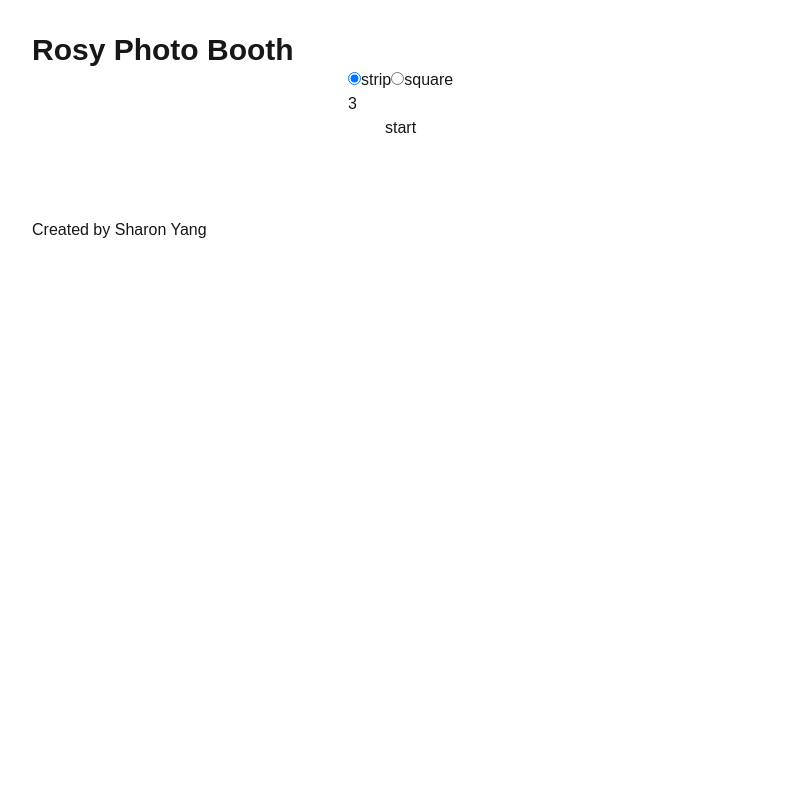
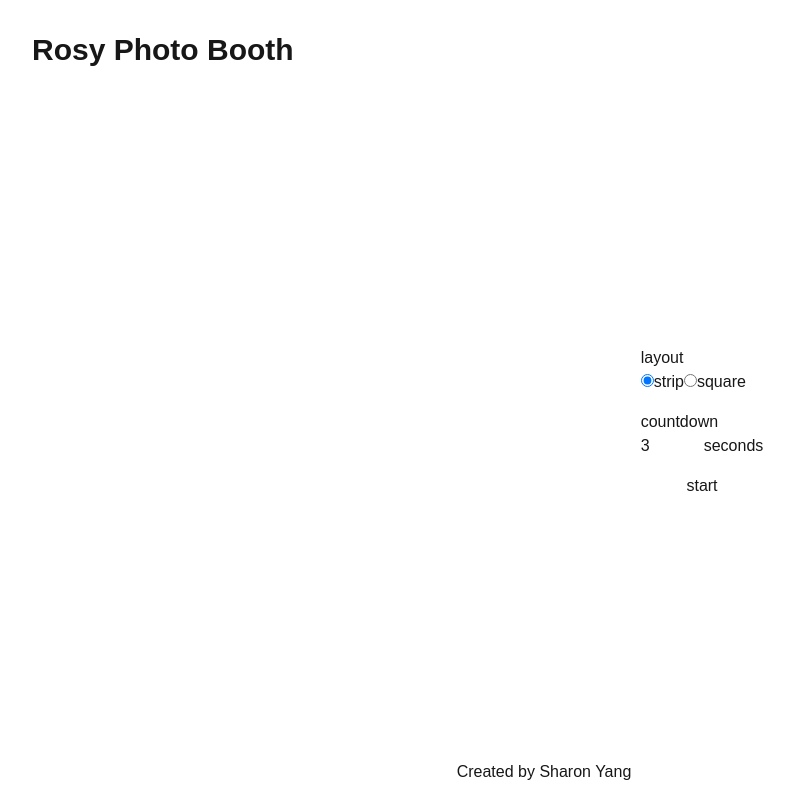
Before and after one commit to sharonyang16/rosy-photo-booth, a Next.js app: page / in a window 1280 px wide. Shown: the whole page, without its empty margins (96-890 px from the left). Built offline with nearby package versions, Linux system fonts and the light colour scheme; no server answers.

Commit message:
Style layout components to fill screen and add labels to options page

```diff
--- a/src/app/layout.tsx
+++ b/src/app/layout.tsx
@@ -24,12 +24,14 @@ export default function RootLayout({
   children: React.ReactNode;
 }>) {
   return (
-    <html lang="en">
+    <html lang="en" className="h-full">
       <body
-        className={`${nunito.variable} ${nunitoSans.variable} px-32 py-8 antialiased`}
+        className={`${nunito.variable} ${nunitoSans.variable} mx-32 antialiased min-h-full flex flex-col`}
       >
         <Layout>
-          <main className="min-h-full">{children}</main>
+          <main className="flex-1 flex justify-center items-center">
+            {children}
+          </main>
         </Layout>
       </body>
     </html>
--- a/src/components/Layout/Footer/Footer.tsx
+++ b/src/components/Layout/Footer/Footer.tsx
@@ -1,5 +1,5 @@
 const Footer = () => {
-  return <footer>Created by Sharon Yang</footer>;
+  return <footer className="py-4 text-center">Created by Sharon Yang</footer>;
 };
 
 export default Footer;
--- a/src/components/Layout/Header/Header.tsx
+++ b/src/components/Layout/Header/Header.tsx
@@ -1,5 +1,5 @@
 const Header = () => {
-  return <header className="text-3xl font-bold">Rosy Photo Booth</header>;
+  return <header className="text-3xl font-bold py-8">Rosy Photo Booth</header>;
 };
 
 export default Header;
--- a/src/components/pages/OptionsPage/OptionsForm/OptionsForm.tsx
+++ b/src/components/pages/OptionsPage/OptionsForm/OptionsForm.tsx
@@ -8,8 +8,9 @@ const OptionsForm = ({
   setPhotoboothState,
 }: PhotoboothFormProps) => {
   return (
-    <form className="flex flex-col">
+    <form className="flex flex-col gap-4">
       <fieldset>
+        <p>layout</p>
         <label>
           <input
             type="radio"
@@ -31,6 +32,8 @@ const OptionsForm = ({
       </fieldset>
 
       <fieldset>
+        <p>countdown</p>
+        <div className="flex gap-2">
           <input
             type="number"
             min="1"
@@ -38,6 +41,8 @@ const OptionsForm = ({
             value={countdown}
             onChange={(e) => handleCountdownChange(e)}
           />
+          <p>seconds</p>
+        </div>
       </fieldset>
       <button type="submit" onClick={() => setPhotoboothState("CAPTURE")}>
         start
```
Lines whose indentation alone changed are shown as unchanged.
